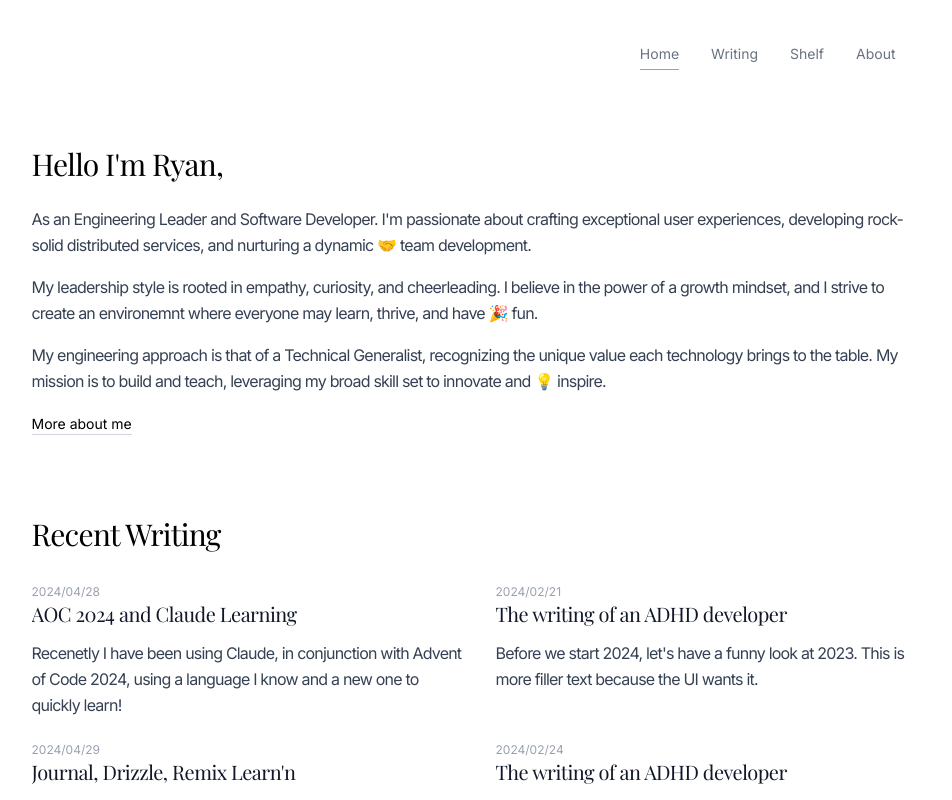
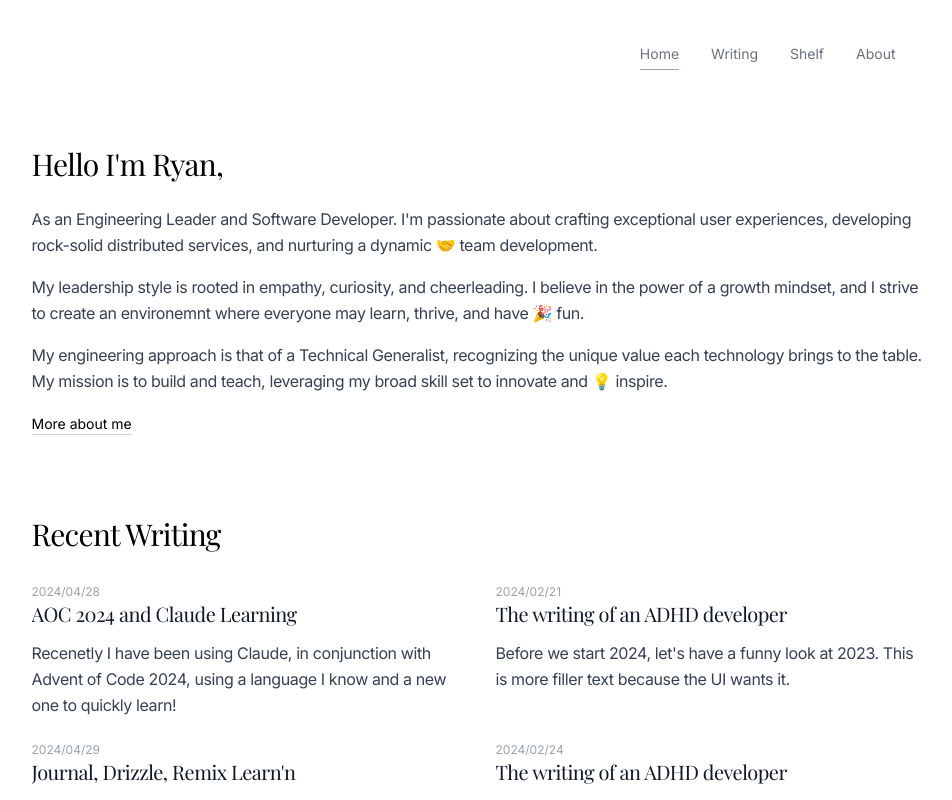
Before and after one commit to ryanyogan/2025-ryanyogan.com, a Next.js app: page / in a window 1280 px wide. Shown: the top 800 px of the page, without its empty margins (153-1105 px from the left). Built offline with nearby package versions, Linux system fonts and the light colour scheme; no server answers.

Commit message:
more room

```diff
--- a/src/app/page.tsx
+++ b/src/app/page.tsx
@@ -16,17 +16,17 @@ export default async function Home() {
         <h2 className="text-3xl font-serif font-normal tracking-tight text-black pb-2">
           Hello I&apos;m Ryan,
         </h2>
-        <p className="text-base text-gray-700 max-w-5xl font-sans tracking-tighter">
+        <p className="text-base text-gray-700 max-w-5xl font-sans tracking-tight">
           As an Engineering Leader and Software Developer. I&apos;m passionate
           about crafting exceptional user experiences, developing rock-solid
           distributed services, and nurturing a dynamic 🤝 team development.
         </p>
-        <p className="text-base text-gray-700 max-w-5xl font-sans tracking-tighter">
+        <p className="text-base text-gray-700 max-w-5xl font-sans tracking-tight">
           My leadership style is rooted in empathy, curiosity, and cheerleading.
           I believe in the power of a growth mindset, and I strive to create an
           environemnt where everyone may learn, thrive, and have 🎉 fun.
         </p>
-        <p className="text-base text-gray-700 max-w-5xl font-sans tracking-tighter">
+        <p className="text-base text-gray-700 max-w-5xl font-sans tracking-tight">
           My engineering approach is that of a Technical Generalist, recognizing
           the unique value each technology brings to the table. My mission is to
           build and teach, leveraging my broad skill set to innovate and 💡
--- a/src/components/writing-post-card.tsx
+++ b/src/components/writing-post-card.tsx
@@ -17,7 +17,7 @@ export function WritingPostCard({ post }: WritingPostCardProps) {
         <h2 className="text-xl pb-3 font-serif font-normal tracking-tight text-gray-900 group-hover:text-gray-600 transition-colors line-clamp-2">
           {post.title}
         </h2>
-        <p className="text-base text-gray-700 tracking-tighter font-sans line-clamp-3">
+        <p className="text-base text-gray-700 tracking-tight font-sans line-clamp-3">
           {post.excerpt}
         </p>
       </Link>
```
